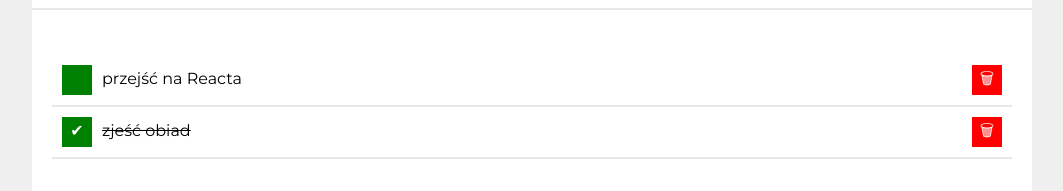
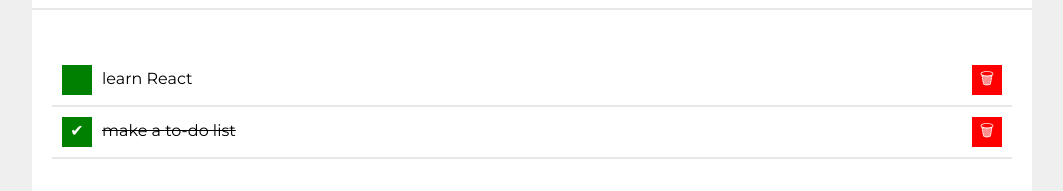
Before and after one commit to kkasperczyk/todos-list-react, a React (Create React App) app: page / in a window 1280 px wide. Shown: the part 416-607 px from the top of the page, without its empty margins (108-1171 px from the left). Built offline with nearby package versions, Linux system fonts and the light colour scheme.

Commit message:
changed basic tasks names in App.js

```diff
--- a/src/App.js
+++ b/src/App.js
@@ -11,8 +11,8 @@ import Container from "./Container";
 function App() {
   const [hideDone, setHideDone] = useState(false);
   const [tasks, setTasks] = useState([
-    { id: 1, content: "przejść na Reacta", done: false },
-    { id: 2, content: "zjeść obiad", done: true },
+    { id: 1, content: "learn React", done: false },
+    { id: 2, content: "make a to-do list", done: true },
   ]);
 
   const toggleHideDone = () => {
```
